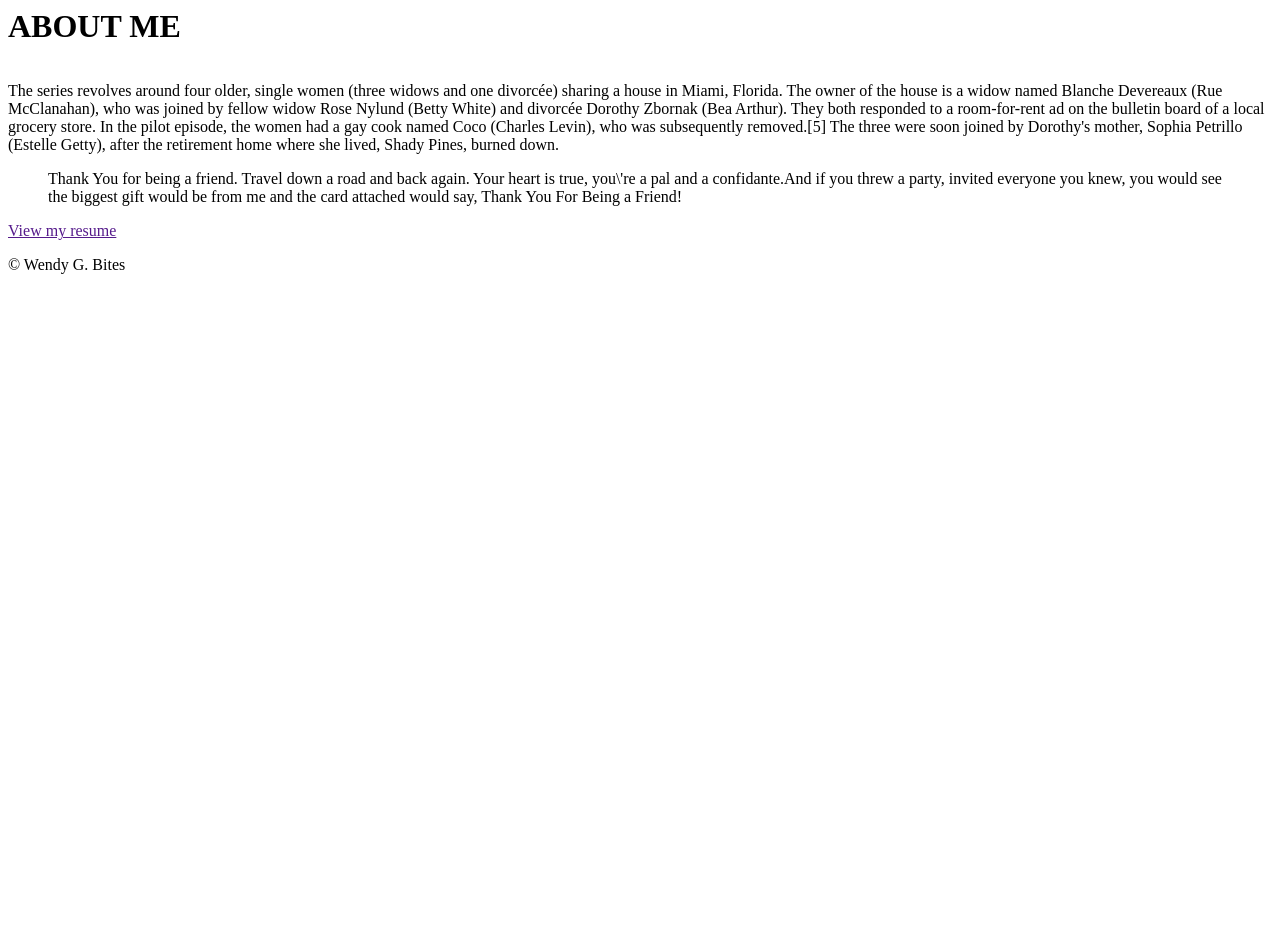
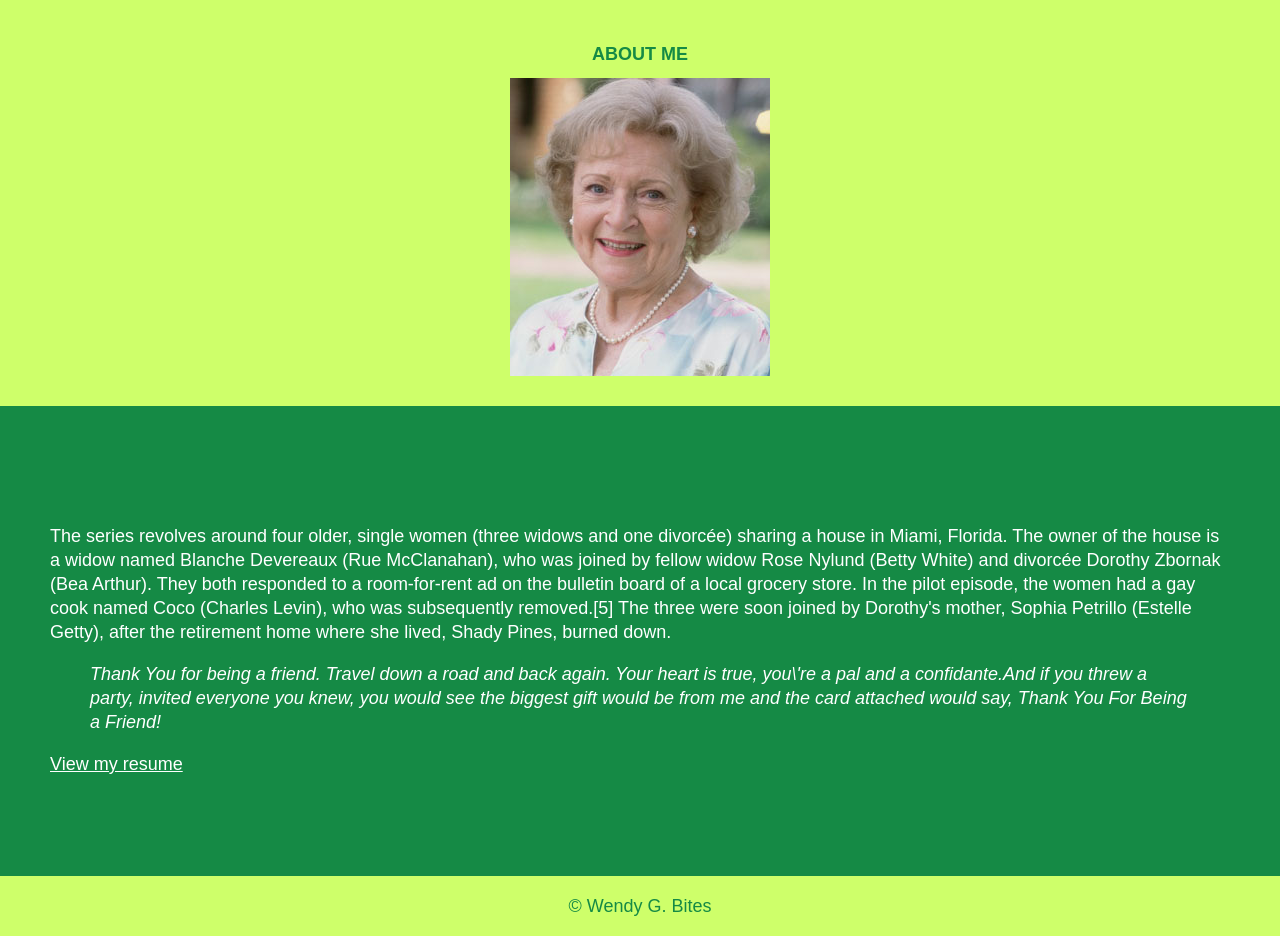
Before and after one commit to munizzang/fewd, a plain HTML site: page wendy-bites/index.html in a window 1280 px wide. Before the commit the page ends 800 px from the top, so only its background shows below. Drawn offline with Linux system fonts and the light colour scheme.

Commit message:
added css

```diff
--- /dev/null
+++ b/wendy-bites/css/style.css
@@ -0,0 +1,50 @@
+h1 {
+  font-family: sans-serif;
+  font-size: 18px;
+  color: #158A45;
+}
+header {
+  margin: auto;
+  text-align: center;
+  background: #CEFF6A;
+  padding: 30px 0px 30px 0px;
+}
+body {
+  margin: 0px;
+  padding: 0px;
+  background: #CEFF6A;
+  line-height: 24px;
+  font-family: sans-serif;
+  font-size: 18px;
+  color: white;
+}
+img {
+
+}
+section {
+  padding: 100px 50px 100px 50px;
+  background-color: #158A45;
+}
+a {
+  color: white;
+}
+a:hover {
+  color: #CEFF6A;
+}
+a:visited {
+  color: white;
+}
+blockquote {
+  font-family: sans-serif;
+  font-style: italic;
+  font-size: 18px;
+  color: white;
+  font-weight: lighter;
+}
+footer {
+  text-align: center;
+  color: #158A45;
+}
+input {
+
+}
--- a/wendy-bites/index.html
+++ b/wendy-bites/index.html
@@ -2,7 +2,7 @@
 <html>
   <head>
     <title> Wendy G. Bites Resume </title>
-    <!-- insert link tag here -->
+    <link rel="stylesheet" href="css/style.css">
   </head>
   <body>
 
@@ -10,7 +10,7 @@
 
     <h1>ABOUT ME</h1>
 
-    <img src="">
+    <img src="img/Betty-White.jpg" title="Betty White">
 
   </header>
 
@@ -26,7 +26,7 @@
     </p>
 
     <div>
-      <a href="">View my resume</a>
+      <a href="wendy-bites/resume.html">View my resume</a>
     </div>
 
   </section>
```
